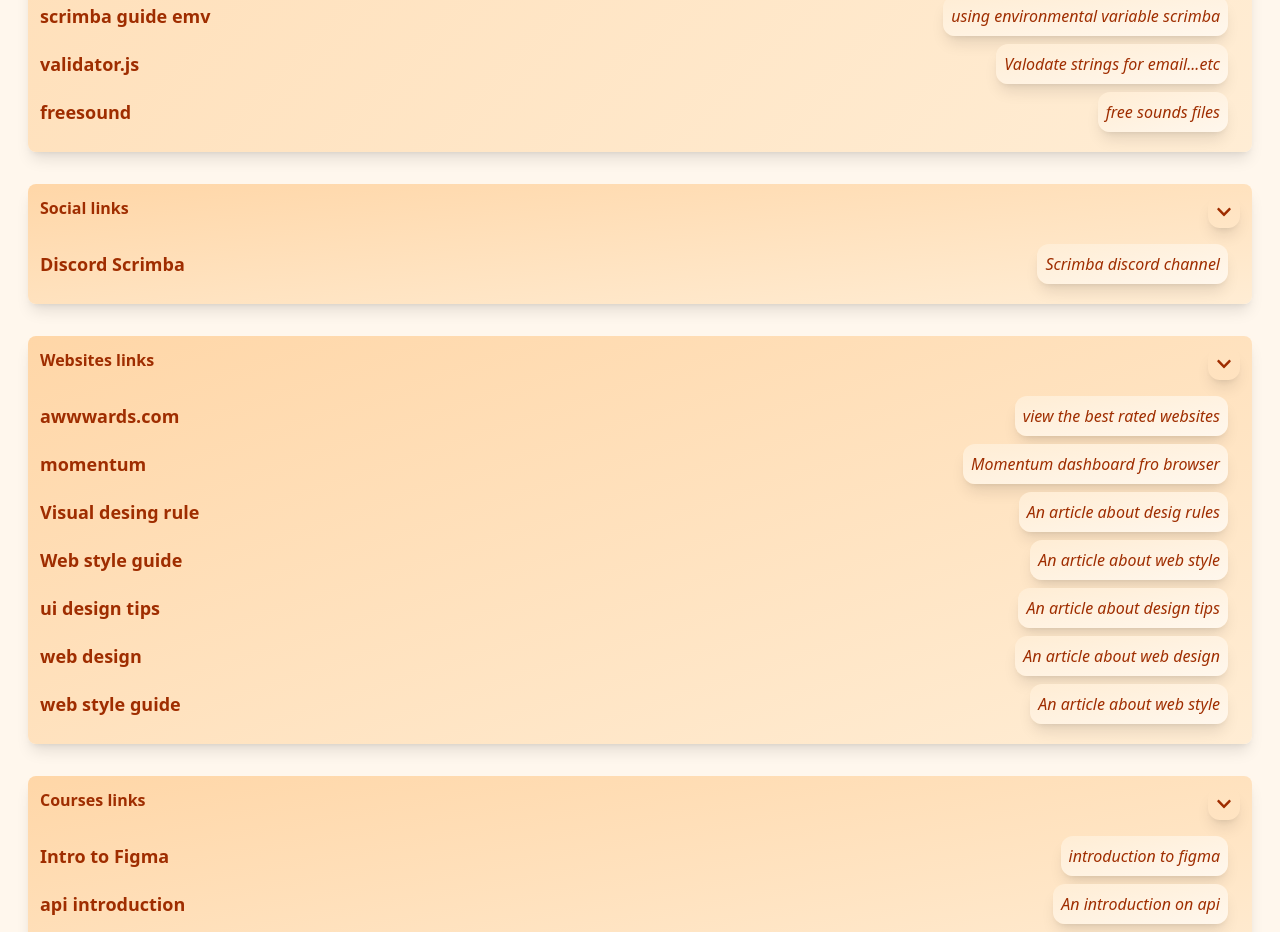
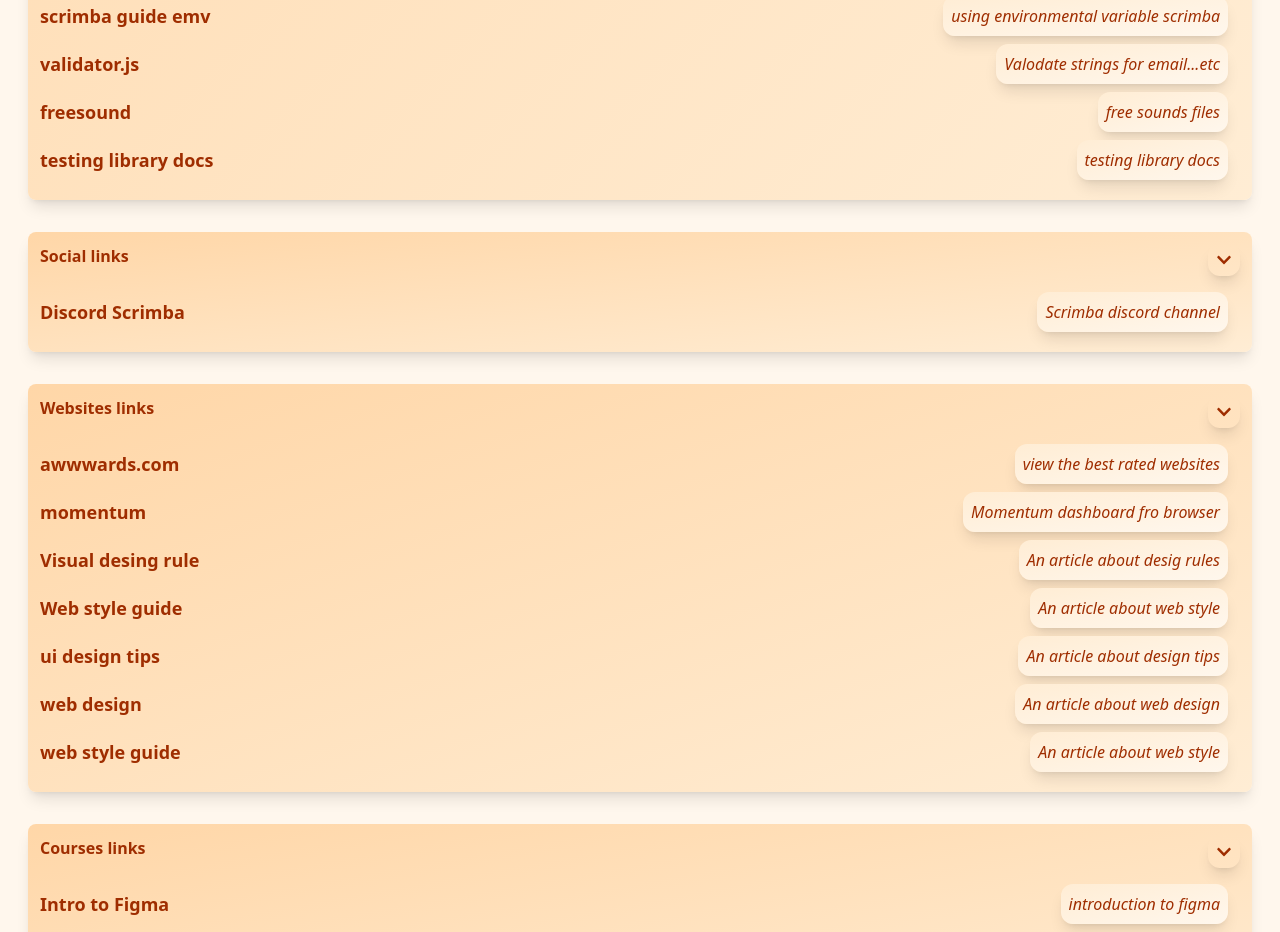
Before and after one commit to gyo82v/webLinks, a React (Vite) app: page / in a window 1280 px wide. Shown: the part 2476-3408 px from the top of the page. Built offline with nearby package versions, Linux system fonts and the light colour scheme.

Commit message:
feat: add new link in misc

```diff
--- a/src/components/categories/Minsc.jsx
+++ b/src/components/categories/Minsc.jsx
@@ -40,6 +40,7 @@
             <Li href="https://different-marmoset-f7b.notion.site/Using-environment-variables-in-Scrimba-f8edc638005a4e97b557c6ab1752248a" name="scrimba guide emv">using environmental variable scrimba</Li>
             <Li href="https://www.npmjs.com/package/validator" name="validator.js">Valodate strings for email...etc</Li>
             <Li href="https://freesound.org/" name="freesound">free sounds files</Li>
+            <Li href="https://testing-library.com/docs/" name="testing library docs">testing library docs</Li>
         </Section>
     )
 }
```
